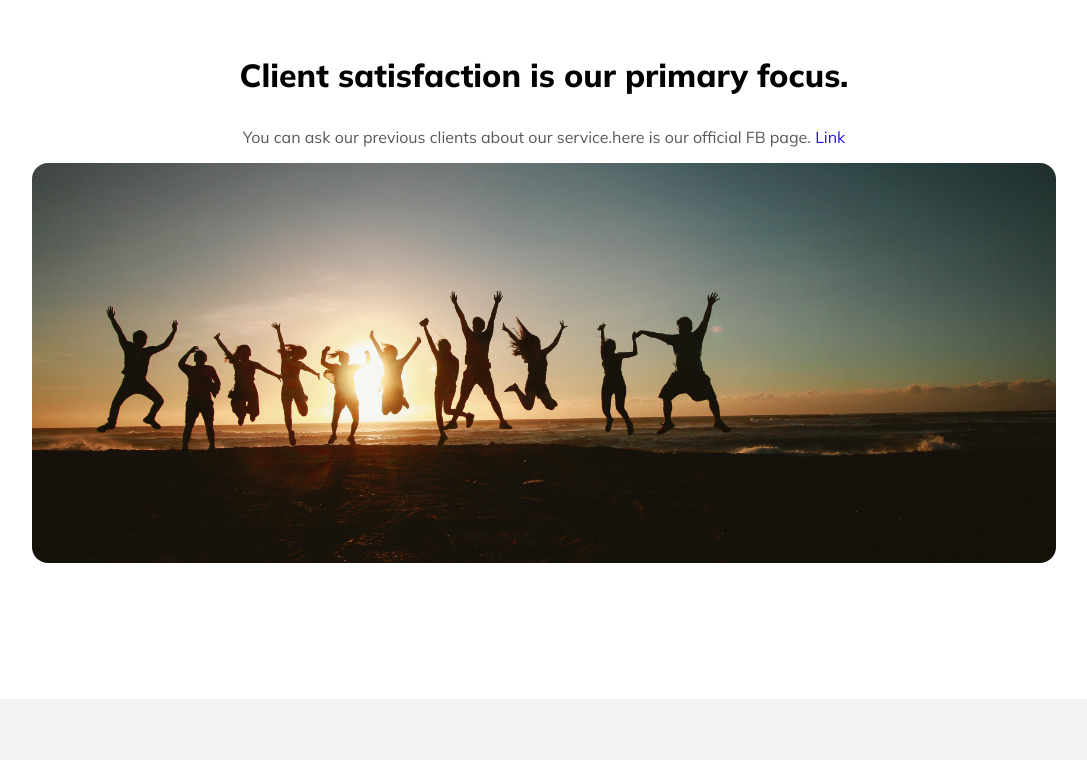
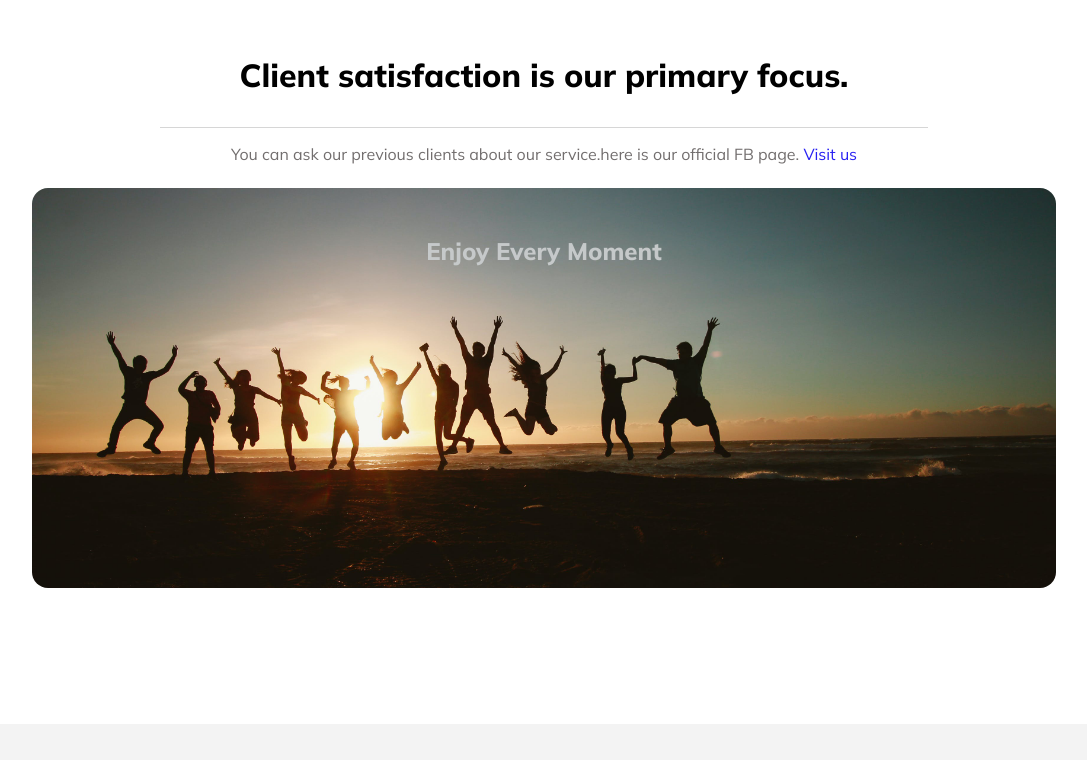
Before and after one commit to SabbirRahman71/2nd-assignment, a plain HTML site: page index.html in a window 1280 px wide. Shown: the part 3840-4600 px from the top of the page, without its empty margins (96-1183 px from the left). Drawn offline with Linux system fonts and the light colour scheme.

Commit message:
some extra text added

```diff
--- a/index.html
+++ b/index.html
@@ -178,11 +178,14 @@
       </div>
       <!-- extra section  -->
       <h3 class="motto">Client satisfaction is our primary focus.</h3>
+      <div class="h-line"></div>
       <p class="fbpage-link-text">
         You can ask our previous clients about our service.here is our official
-        FB page. <a class="fb-link" href="#">Link</a>
+        FB page. <a class="fb-link" href="#">Visit us</a>
       </p>
-      <div class="happy-client"></div>
+      <div class="happy-client">
+        <h3>Enjoy Every Moment</h3>
+      </div>
       <!-- extra section  -->
     </main>
     <!-- main section ends here  -->
--- a/styles.css
+++ b/styles.css
@@ -331,12 +331,18 @@ p.adress {
   border-radius: 1rem;
   background-size: cover;
 }
+.happy-client > h3 {
+  font-size: 1.5rem;
+  text-align: center;
+  color: #c6c9cafe;
+  padding-top: 3rem;
+}
 .fbpage-link-text {
   text-align: center;
-  color: #595858;
+  color: #726e6e;
 }
 .fbpage-link-text > a {
-  color: rgb(37, 23, 230);
+  color: rgba(30, 23, 241, 0.962);
   border-radius: 0.5rem;
   text-decoration: none;
 }
@@ -371,7 +377,7 @@ footer {
   height: 1px;
   margin-left: 8rem;
   margin-right: 8rem;
-  background: #766e6e;
+  background: #d6d6d6;
 }
 .copyright {
   color: #131318;
@@ -462,6 +468,9 @@ footer {
     width: 100%;
     height: 25rem;
   }
+  .motto {
+    font-size: 1.2rem;
+  }
   .h-line {
     margin-left: 4rem;
     margin-right: 4rem;
```
